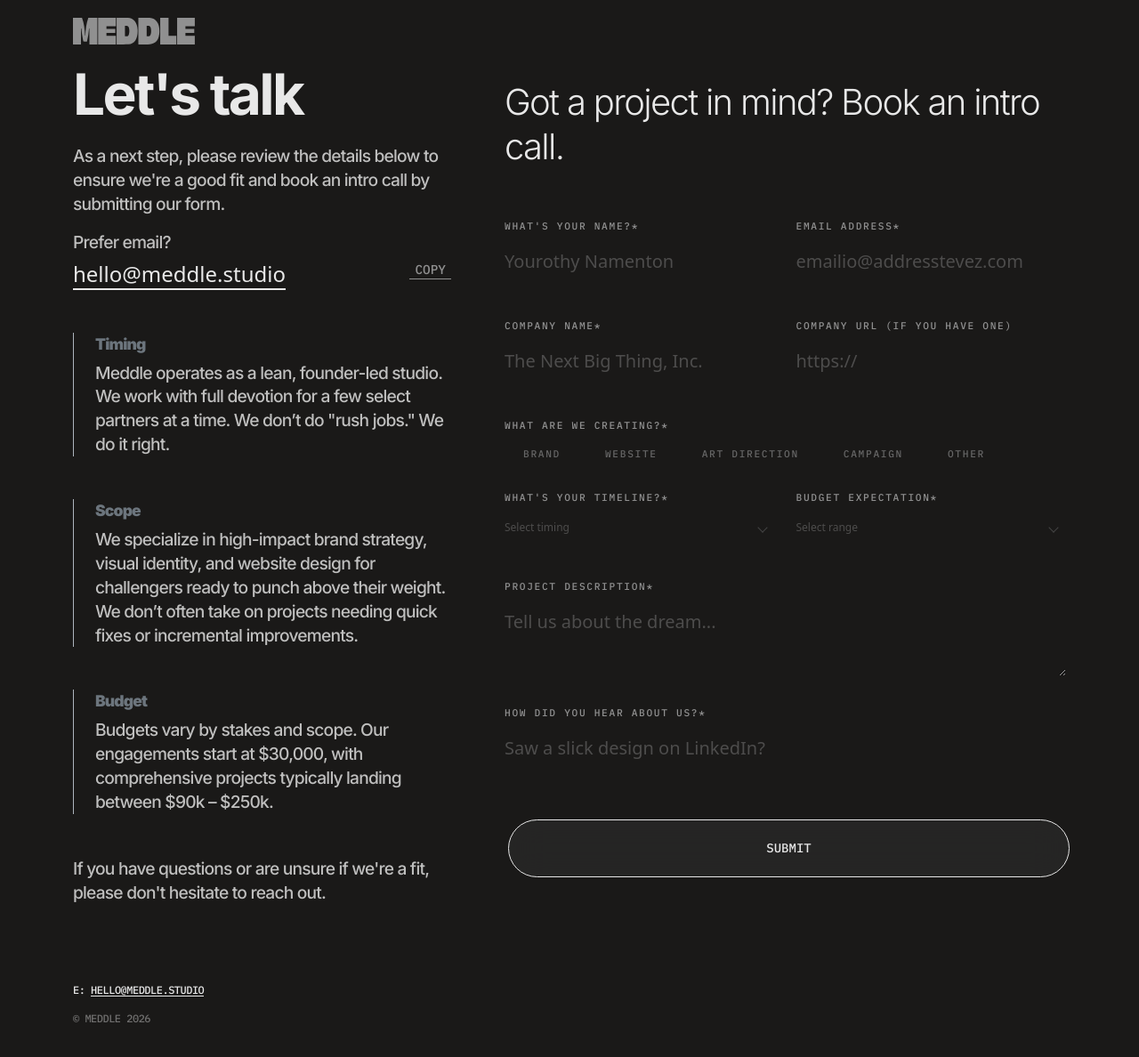
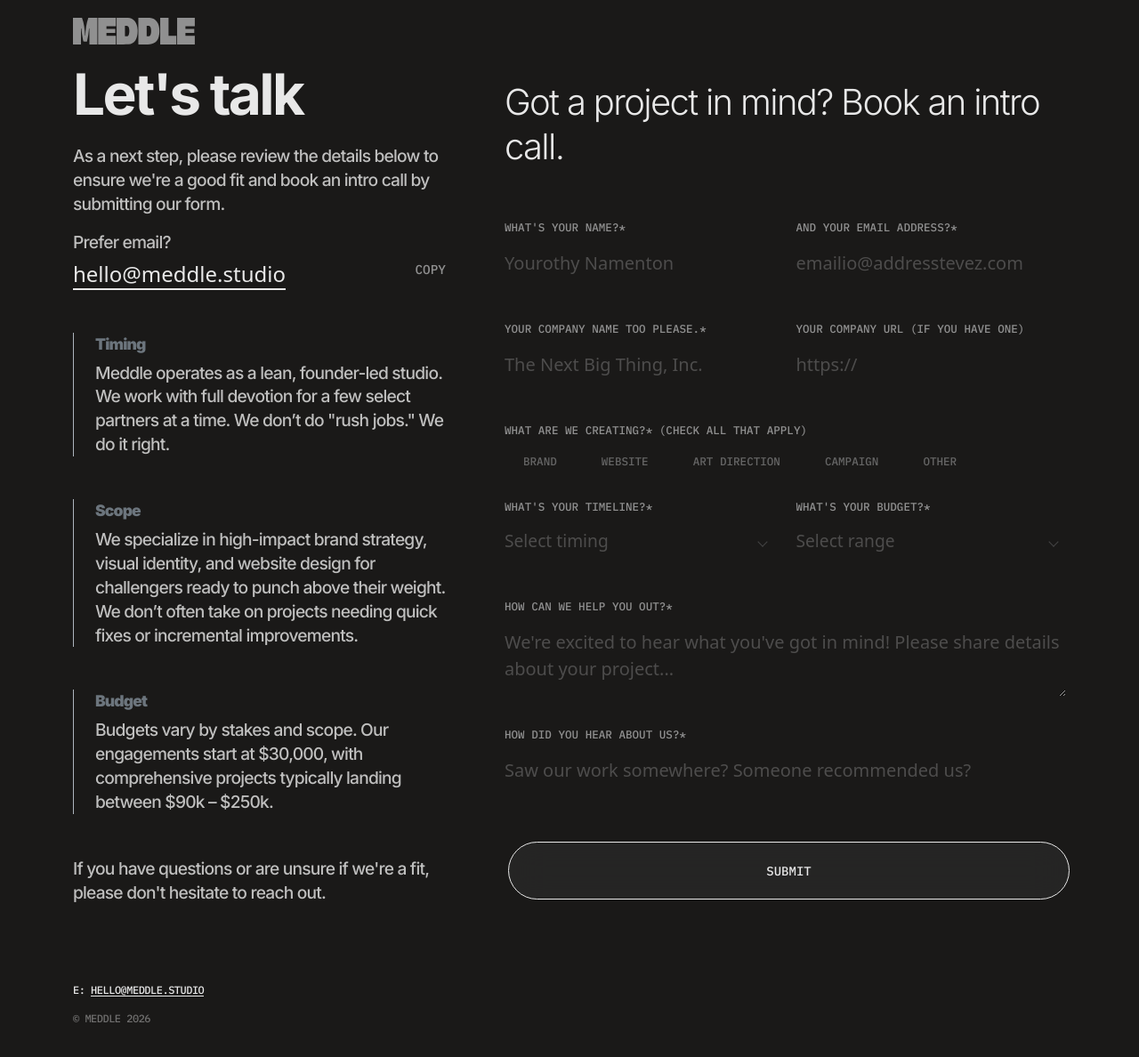
Before and after one commit to meddle-studio/meddle-site, a Jekyll site: the page built from contact.html, in a window 1280 px wide and 1218 px high. Shown: the top 1188 px of the window at 89% size. Built offline with Jekyll 4.4.1, drawn with Linux system fonts in a browser that asks for light colours; nearby versions of some CDN libraries.

Commit message:
More contact enhancements

```diff
--- a/assets/css/site.scss
+++ b/assets/css/site.scss
@@ -626,6 +626,7 @@ section.svh-100 {
   .nav-link {font-size: 16px;}
 }
 .page-contact {
+  background-color: $black;
   .sticky-lg-top {margin-top: 2rem;}
   #logo-xl {
     z-index: 9999;
@@ -659,12 +660,12 @@ section.svh-100 {
 }
 .meddle-input:focus { outline: none; box-shadow: none; border-bottom-color: $white !important; }
 .meddle-input::placeholder { color: rgba($white,0.25); }
-label { font-family: $font-secondary; color: $grey; font-size: 0.7rem; font-weight: 500; text-transform: uppercase; letter-spacing: 0.15em; margin-top: 2rem; display: block; }
+label { font-family: $font-secondary; color: $grey; font-size: 12.6px; font-weight: 500; text-transform: uppercase; letter-spacing: normal; margin-top: 2rem; display: block; }
 .meddle-select-wrapper { position: relative; border-bottom: 1px solid $black; }
 .meddle-select-trigger {
   width: 100%;
+  font-size: 1.2rem;
   padding: 1rem 0;
-  font-size: 12px;
   color: rgba($white, .25);
   background: transparent;
   border: none;
--- a/contact.html
+++ b/contact.html
@@ -66,7 +66,7 @@ permalink: /contact/
                                 hello@meddle.studio
                             </a>
                             <div class="col text-right">
-                                <button data-url="hello@meddle.studio" onclick="event.preventDefault();navigator.clipboard.writeText(this.dataset.url);var that = this;that.innerHTML='Copied';setTimeout(function(){that.innerHTML='Copy';}, 1000);" class="decorate -grey -font-secondary text-uppercase -medium -textButton">
+                                <button data-url="hello@meddle.studio" onclick="event.preventDefault();navigator.clipboard.writeText(this.dataset.url);var that = this;that.innerHTML='Copied';setTimeout(function(){that.innerHTML='Copy';}, 1000);" class="-grey -font-secondary text-uppercase -medium -textButton">
                                     Copy
                                 </button>
                             </div>
@@ -109,23 +109,23 @@ permalink: /contact/
                         <input type="text" name="full_name" id="full_name" class="form-control meddle-input" placeholder="Yourothy Namenton" required>
                     </div>
                     <div class="col-md-6">
-                        <label for="email" class="mt-lg-2">Email address*</label>
+                        <label for="email" class="mt-lg-2">And your email address?*</label>
                         <input type="email" name="email" id="email" class="form-control meddle-input" placeholder="emailio@addresstevez.com" required>
                     </div>
                 </div>
 
                 <div class="row">
                     <div class="col-md-6">
-                        <label for="name">Company Name*</label>
+                        <label for="name">Your company name too please.*</label>
                         <input type="text" name="name" id="name" class="form-control meddle-input" placeholder="The Next Big Thing, Inc." required>
                     </div>
                     <div class="col-md-6">
-                        <label for="website">Company URL (if you have one)</label>
+                        <label for="website">Your Company URL (if you have&nbsp;one)</label>
                         <input type="url" name="website" id="website" class="form-control meddle-input" placeholder="https://">
                     </div>
                 </div>
 
-                <label class="mb-3">What are we creating?*</label>
+                <label class="mb-3">What are we creating?* (check all that apply)</label>
                 <div class="d-flex flex-wrap gap-2">
                     <label class="mt-0 mb-3 mb-md-0"><input type="checkbox" name="project_type" value="Brand" class="d-none"><span class="project-chip">Brand</span></label>
                     <label class="mt-0 mb-3 mb-md-0"><input type="checkbox" name="project_type" value="Website" class="d-none"><span class="project-chip">Website</span></label>
@@ -149,7 +149,7 @@ permalink: /contact/
                         </div>
                     </div>
                     <div class="col-md-6">
-                        <label>Budget Expectation*</label>
+                        <label>What's Your Budget?*</label>
                         <div class="meddle-select-wrapper" id="budget-select">
                             <button type="button" class="meddle-select-trigger">Select range</button>
                             <ul class="meddle-options">
@@ -163,11 +163,11 @@ permalink: /contact/
                     </div>
                 </div>
 
-                <label for="message">Project Description*</label>
-                <textarea name="message" id="message" rows="2" class="form-control meddle-input" placeholder="Tell us about the dream..." required></textarea>
+                <label for="message">How can we help you out?*</label>
+                <textarea name="message" id="message" rows="2" class="form-control meddle-input" placeholder="We're excited to hear what you've got in mind! Please share details about&nbsp;your&nbsp;project..." required></textarea>
 
                 <label for="how_did_you_hear_about_us">How did you hear about us?*</label>
-                <input type="text" name="how_did_you_hear_about_us" id="how_did_you_hear_about_us" class="form-control meddle-input" placeholder="Saw a slick design on LinkedIn?" required>
+                <input type="text" name="how_did_you_hear_about_us" id="how_did_you_hear_about_us" class="form-control meddle-input" placeholder="Saw our work somewhere? Someone recommended us?" required>
 
                 <button type="submit" id="submit-btn" class="btn btn-meddle w-100 w-md-auto -font-secondary -medium">Submit</button>
             </form>
```
